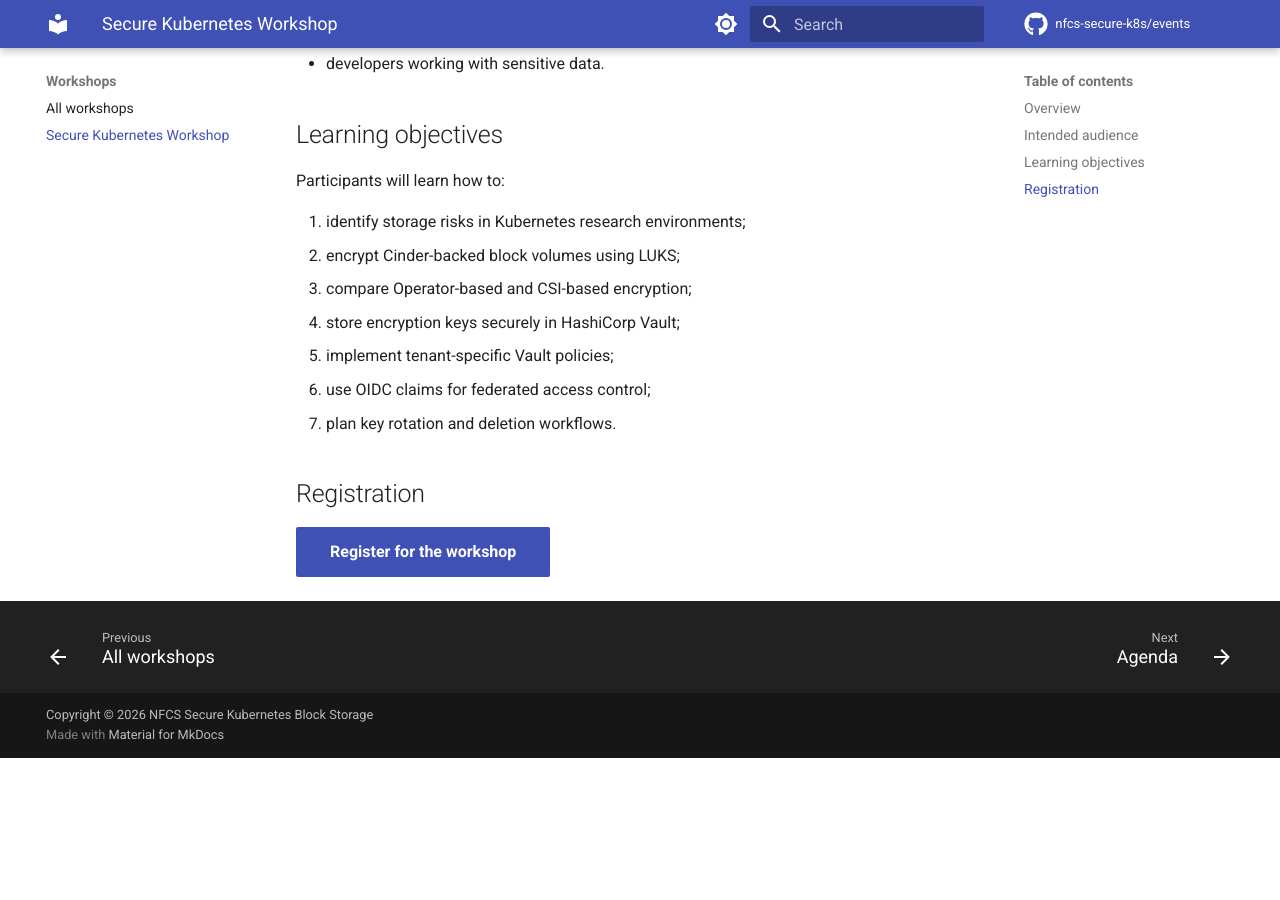
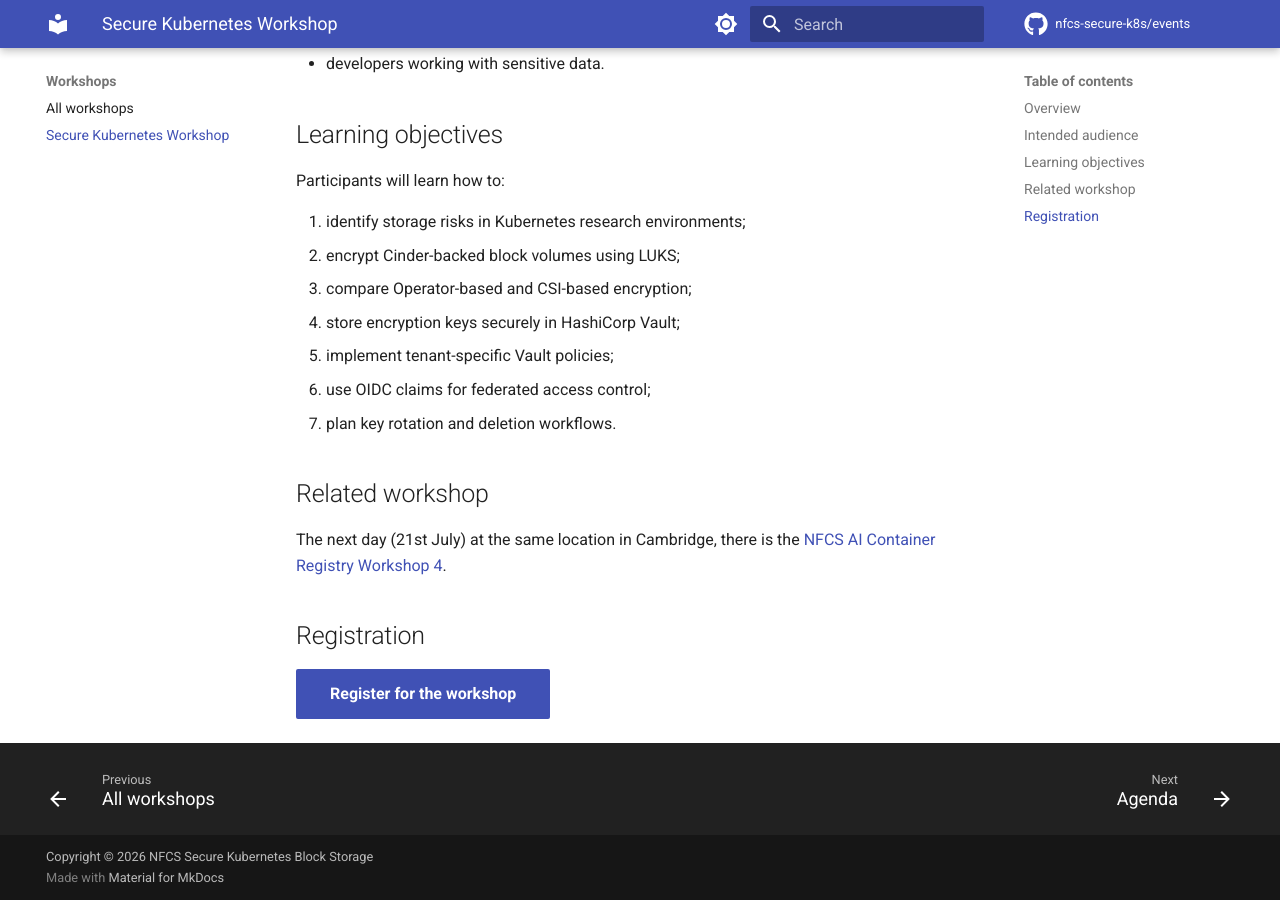
Before and after one commit to nfcs-secure-k8s/events, an MkDocs documentation site: the page built from docs/workshops/secure-kubernetes-workshop.md, in a window 1280 px wide and 900 px high, scrolled down 789 px. Built offline with MkDocs 1.6.1 and Material for MkDocs 9.7.7, drawn with Linux system fonts in a browser that asks for light colours; comment, search, counter and statistics services are not loaded; before the commit the page ends 1547 px from its top, so only the background shows below that.

Commit message:
Add related workshop details to the document
Added information about the related NFCS AI Container Registry Workshop.

```diff
--- a/docs/workshops/secure-kubernetes-workshop.md
+++ b/docs/workshops/secure-kubernetes-workshop.md
@@ -37,6 +37,10 @@ Participants will learn how to:
 6. use OIDC claims for federated access control;
 7. plan key rotation and deletion workflows.
 
+## Related workshop
+
+The next day (21st July) at the same location in Cambridge, there is the [NFCS AI Container Registry Workshop 4](https://nfcs-networkplus-ai-containers.github.io/workshop4-website-github.io/index.html).
+
 ## Registration
 
 [Register for the workshop](https://docs.google.com/forms/d/e/1FAIpQLSdoy3Ul-nTb3LiXhzpH71Gi-izWTbIBeEVXq6T3tzo65ZlwYA/viewform){ .md-button .md-button--primary }
```
